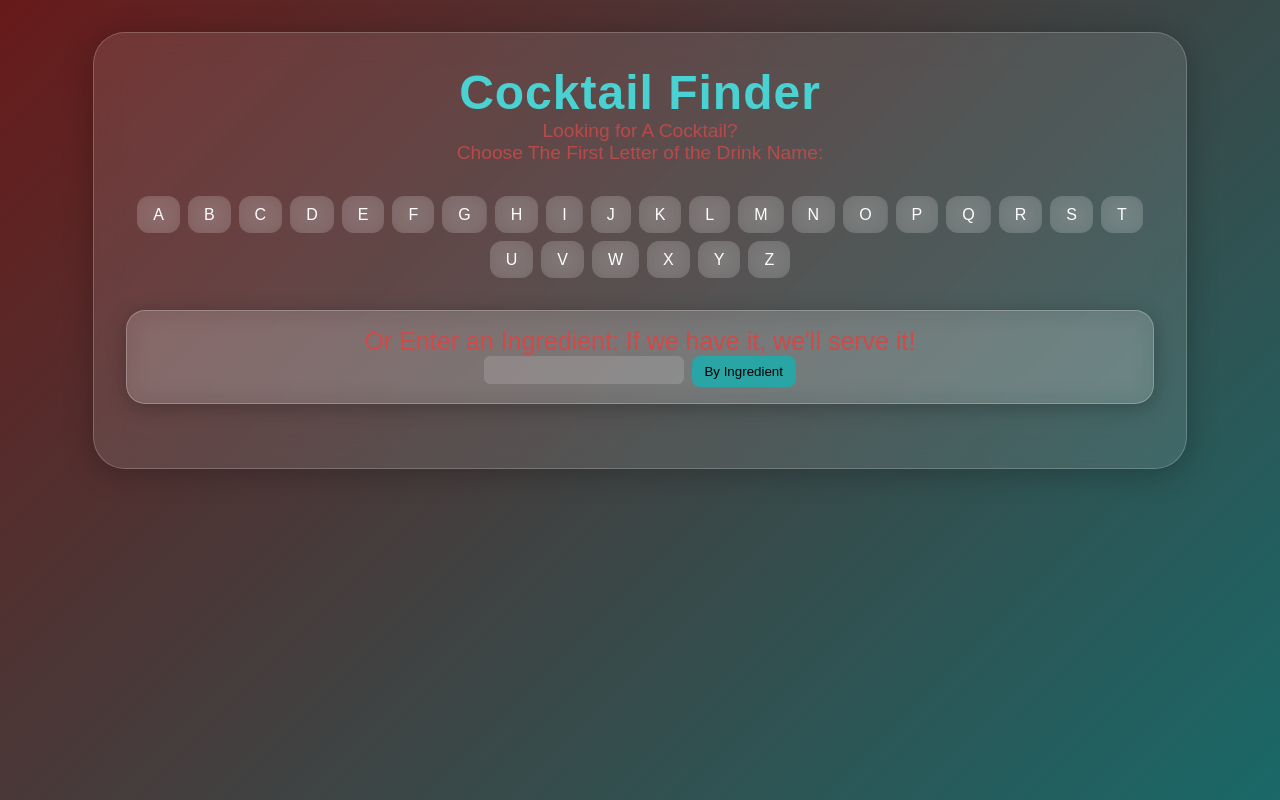
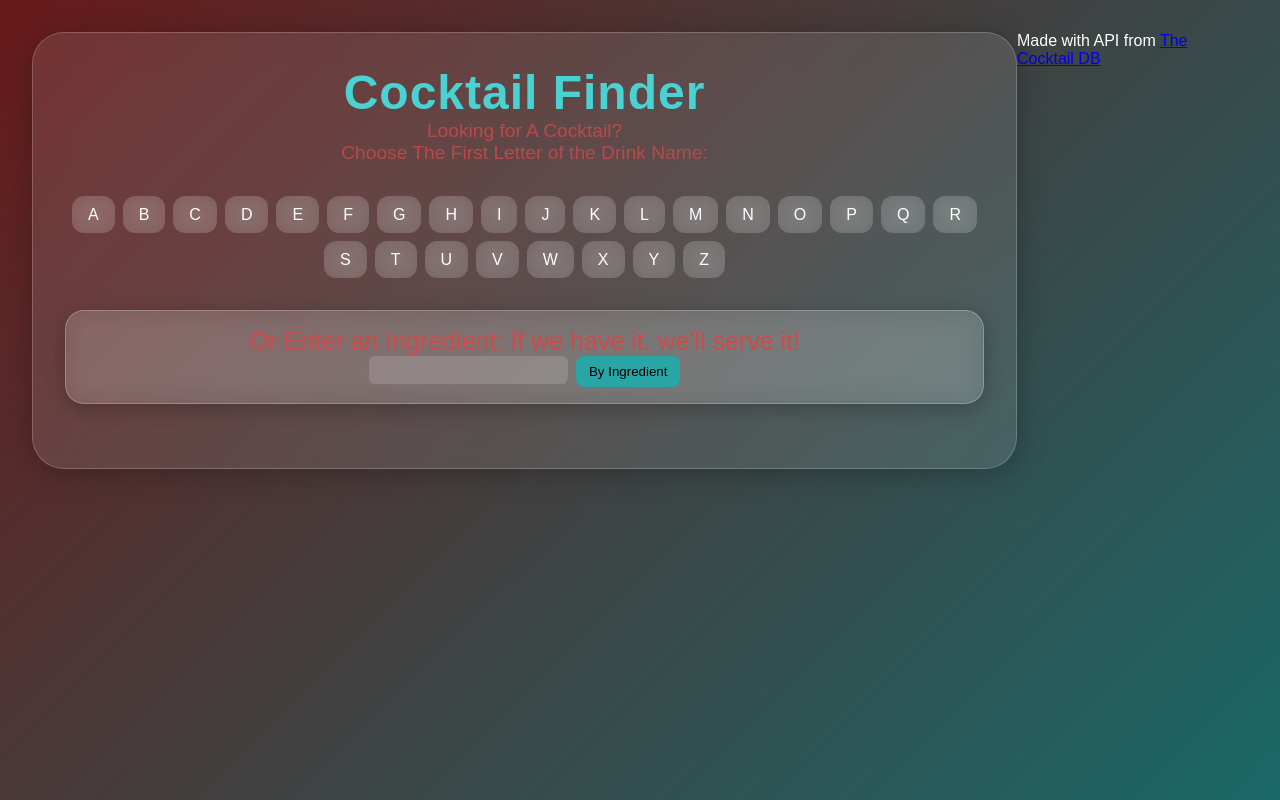
Before and after one commit to Gbaker5/CocktailDB, a plain HTML site: page index.html in a window 1280 px wide. Drawn offline with Linux system fonts and the light colour scheme.

Commit message:
disclaimer

```diff
--- a/index.html
+++ b/index.html
@@ -91,6 +91,10 @@
     </div>
     </div>
 
+    <div>
+        <p>Made with API from <a href="https://www.thecocktaildb.com/">The Cocktail DB</a></p>
+    </div>
+
     <script src="main.js"></script>
     <!--<script src="ingredient.js"></script>-->
     <script src="ingredient2.js"></script>
```
